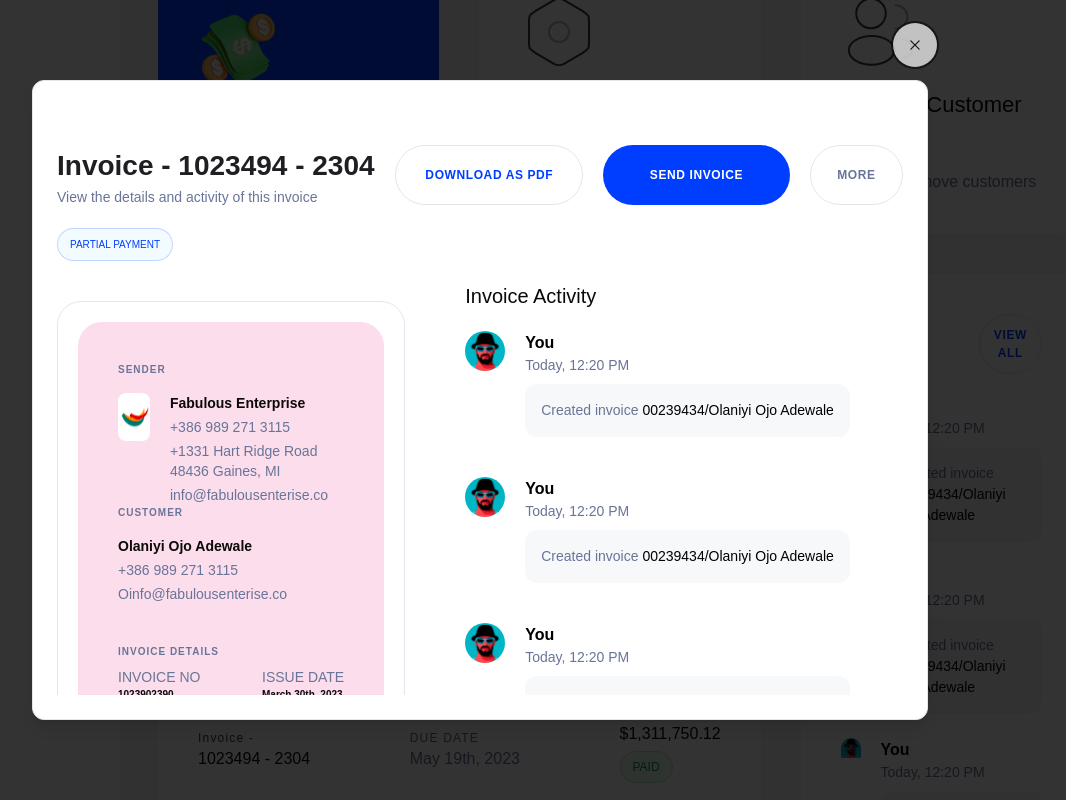
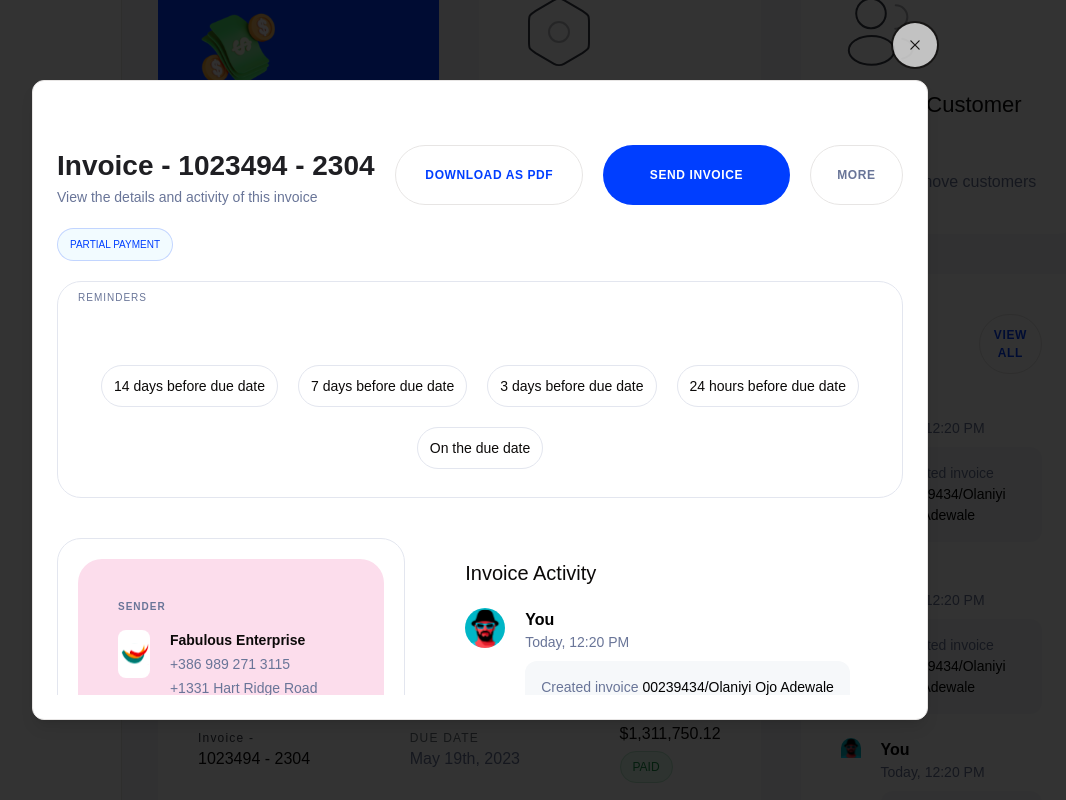
Before and after one commit to DeveloperAspire/numeris-book-assesement, a React (Vite) app: page /invoice in a window 1280 px wide. Both pictures are taken after a click on the element 619 px from the left and 1313 px from the top of the page. Shown: the part 913-1713 px from the top of the page, without its empty margins (160-1226 px from the left). Built offline with nearby package versions, Linux system fonts and the light colour scheme; a web font is replaced by a local one.

Commit message:
feat: working on the refinement

```diff
--- a/package.json
+++ b/package.json
@@ -15,6 +15,8 @@
     "@radix-ui/react-icons": "^1.3.0",
     "@radix-ui/react-popover": "^1.1.1",
     "@radix-ui/react-slot": "^1.1.0",
+    "@radix-ui/react-toggle": "^1.1.0",
+    "@radix-ui/react-toggle-group": "^1.1.0",
     "@vitejs/plugin-react": "^4.3.1",
     "class-variance-authority": "^0.7.0",
     "clsx": "^2.1.1",
--- a/src/components/fragments/InvoiceDetails/index.tsx
+++ b/src/components/fragments/InvoiceDetails/index.tsx
@@ -25,6 +25,7 @@ const InvoiceDetails = () => {
             Partial payment
           </span>
         </div>
+
         <div className="flex w-full md:w-3/5 gap-5 flex-wrap md:flex-nowrap mt-5 md:mt-0">
           <Button
             variant="outline"
@@ -36,6 +37,13 @@ const InvoiceDetails = () => {
         </div>
       </div>
 
+      <div className="flex mt-5 rounded-3xl bg-white px-5 py-4 md:py-2 border border-[#E3E6EF] items-center gap-10 flex-wrap">
+        <p className="uppercase text-[10px] text-[#697598] tracking-widest text-center">
+          Reminders
+        </p>
+        <ToggleGroupDemo />
+      </div>
+
       <section className="grid gap-10 md:grid-cols-[1fr] lg:grid-cols-[1fr_480px]">
         <div className="mt-10 rounded-3xl bg-white p-5 border border-[#E3E6EF]">
           <InvoiceSender />
@@ -45,7 +53,7 @@ const InvoiceDetails = () => {
           <InvoiceNote />
         </div>
 
-        <div className="p-0 md:p-5 flex-1">
+        <div className="p-0 md:p-5 flex-1 mt-10">
           <div className="flex items-center justify-between">
             <h4 className="font-medium text-[20px] text-[##373B47]">
               Invoice Activity
@@ -320,3 +328,37 @@ export function Popover() {
     </AppPopover>
   );
 }
+
+import { ToggleGroup, ToggleGroupItem } from "@/components/ui/toggle-group";
+
+export function ToggleGroupDemo() {
+  return (
+    <ToggleGroup type="multiple" className="gap-5 my-5 flex-wrap">
+      <ToggleGroupItem value="14-days" aria-label="14 days" className="">
+        <div>
+          <p>14 days before due date</p>
+        </div>
+      </ToggleGroupItem>
+      <ToggleGroupItem value="7-days" aria-label="7 days">
+        <div>
+          <p>7 days before due date</p>
+        </div>
+      </ToggleGroupItem>
+      <ToggleGroupItem value="3-days" aria-label="3 days">
+        <div>
+          <p>3 days before due date</p>
+        </div>
+      </ToggleGroupItem>
+      <ToggleGroupItem value="24-hr" aria-label="24 hours">
+        <div>
+          <p>24 hours before due date</p>
+        </div>
+      </ToggleGroupItem>
+      <ToggleGroupItem value="dueday" aria-label="due date">
+        <div>
+          <p>On the due date</p>
+        </div>
+      </ToggleGroupItem>
+    </ToggleGroup>
+  );
+}
--- /dev/null
+++ b/src/components/ui/toggle-group.tsx
@@ -0,0 +1,59 @@
+import * as React from "react";
+import * as ToggleGroupPrimitive from "@radix-ui/react-toggle-group";
+import { type VariantProps } from "class-variance-authority";
+
+import { cn } from "@/lib/utils";
+import { toggleVariants } from "@/components/ui/toggle";
+
+const ToggleGroupContext = React.createContext<
+  VariantProps<typeof toggleVariants>
+>({
+  size: "default",
+  variant: "default",
+});
+
+const ToggleGroup = React.forwardRef<
+  React.ElementRef<typeof ToggleGroupPrimitive.Root>,
+  React.ComponentPropsWithoutRef<typeof ToggleGroupPrimitive.Root> &
+    VariantProps<typeof toggleVariants>
+>(({ className, variant, size, children, ...props }, ref) => (
+  <ToggleGroupPrimitive.Root
+    ref={ref}
+    className={cn("flex items-center justify-center gap-1", className)}
+    {...props}
+  >
+    <ToggleGroupContext.Provider value={{ variant, size }}>
+      {children}
+    </ToggleGroupContext.Provider>
+  </ToggleGroupPrimitive.Root>
+));
+
+ToggleGroup.displayName = ToggleGroupPrimitive.Root.displayName;
+
+const ToggleGroupItem = React.forwardRef<
+  React.ElementRef<typeof ToggleGroupPrimitive.Item>,
+  React.ComponentPropsWithoutRef<typeof ToggleGroupPrimitive.Item> &
+    VariantProps<typeof toggleVariants>
+>(({ className, children, variant, size, ...props }, ref) => {
+  const context = React.useContext(ToggleGroupContext);
+
+  return (
+    <ToggleGroupPrimitive.Item
+      ref={ref}
+      className={cn(
+        toggleVariants({
+          variant: context.variant || variant,
+          size: context.size || size,
+        }),
+        className
+      )}
+      {...props}
+    >
+      {children}
+    </ToggleGroupPrimitive.Item>
+  );
+});
+
+ToggleGroupItem.displayName = ToggleGroupPrimitive.Item.displayName;
+
+export { ToggleGroup, ToggleGroupItem };
--- /dev/null
+++ b/src/components/ui/toggle.tsx
@@ -0,0 +1,43 @@
+import * as React from "react";
+import * as TogglePrimitive from "@radix-ui/react-toggle";
+import { cva, type VariantProps } from "class-variance-authority";
+
+import { cn } from "@/lib/utils";
+
+const toggleVariants = cva(
+  "inline-flex items-center justify-center rounded-md text-sm font-medium transition-colors hover:bg-[#E6FFF0] hover:text-[##373B47] focus-visible:outline-none focus-visible:ring-1 focus-visible:ring-ring disabled:pointer-events-none disabled:opacity-50 data-[state=on]:bg-[#E6FFF0] data-[state=on]:text-accent-foreground",
+  {
+    variants: {
+      variant: {
+        default: "bg-transparent p-5 border border-[#E3E6EF] rounded-full",
+        outline:
+          "border border-input bg-[#E6FFF0] shadow-sm hover:bg-accent hover:text-accent-foreground",
+      },
+      size: {
+        default: "h-9 px-3",
+        sm: "h-8 px-2",
+        lg: "h-10 px-3",
+      },
+    },
+    defaultVariants: {
+      variant: "default",
+      size: "default",
+    },
+  }
+);
+
+const Toggle = React.forwardRef<
+  React.ElementRef<typeof TogglePrimitive.Root>,
+  React.ComponentPropsWithoutRef<typeof TogglePrimitive.Root> &
+    VariantProps<typeof toggleVariants>
+>(({ className, variant, size, ...props }, ref) => (
+  <TogglePrimitive.Root
+    ref={ref}
+    className={cn(toggleVariants({ variant, size, className }))}
+    {...props}
+  />
+));
+
+Toggle.displayName = TogglePrimitive.Root.displayName;
+
+export { Toggle, toggleVariants };
```
Also changed, not shown: 1 other file (tests, documents, lock files or other folders).
